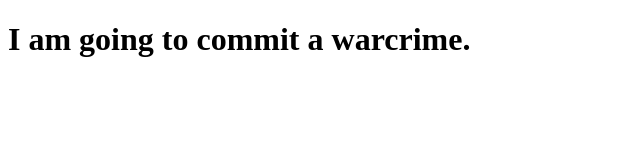
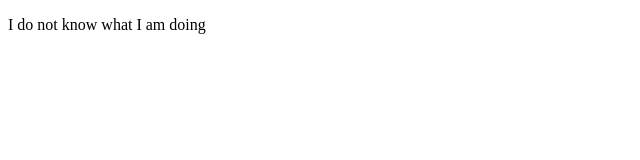
Before and after one commit to samuelwhunt/websiteTest, a plain HTML site: page index.html in a window 1280 px wide. Shown: the whole page, without its empty margins (0-640 px from the left). Drawn offline with Linux system fonts and the light colour scheme.

Commit message:
Added title paragraph

```diff
--- a/index.html
+++ b/index.html
@@ -5,6 +5,8 @@
 		<meta charset="utf-8">
 	</head>
 	<body>
-		<h1>I am going to commit a warcrime.</h1>
+		<div id=title>
+			<p>I do not know what I am doing</p>
+		</div>
 	</body>
 </html>
```
